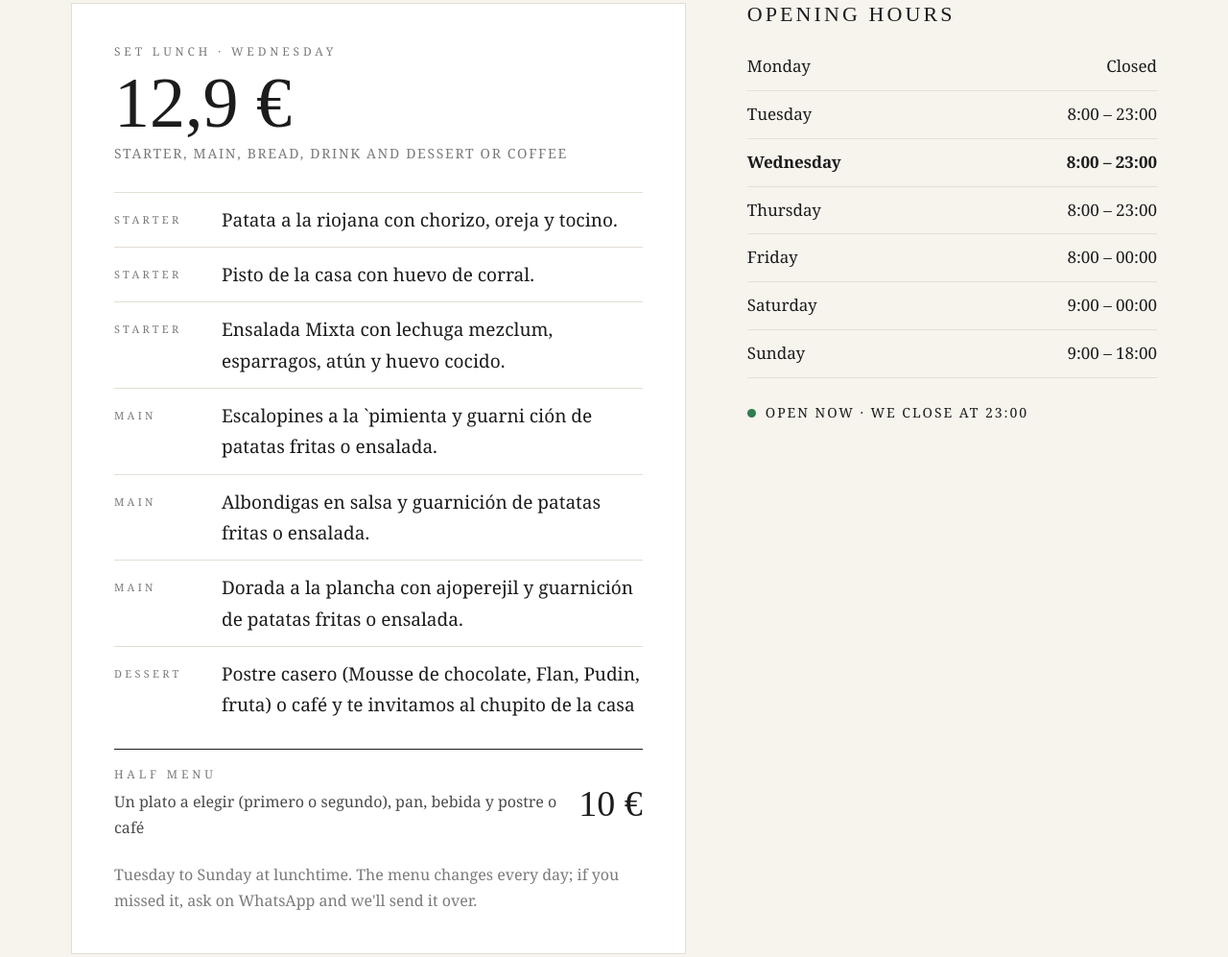
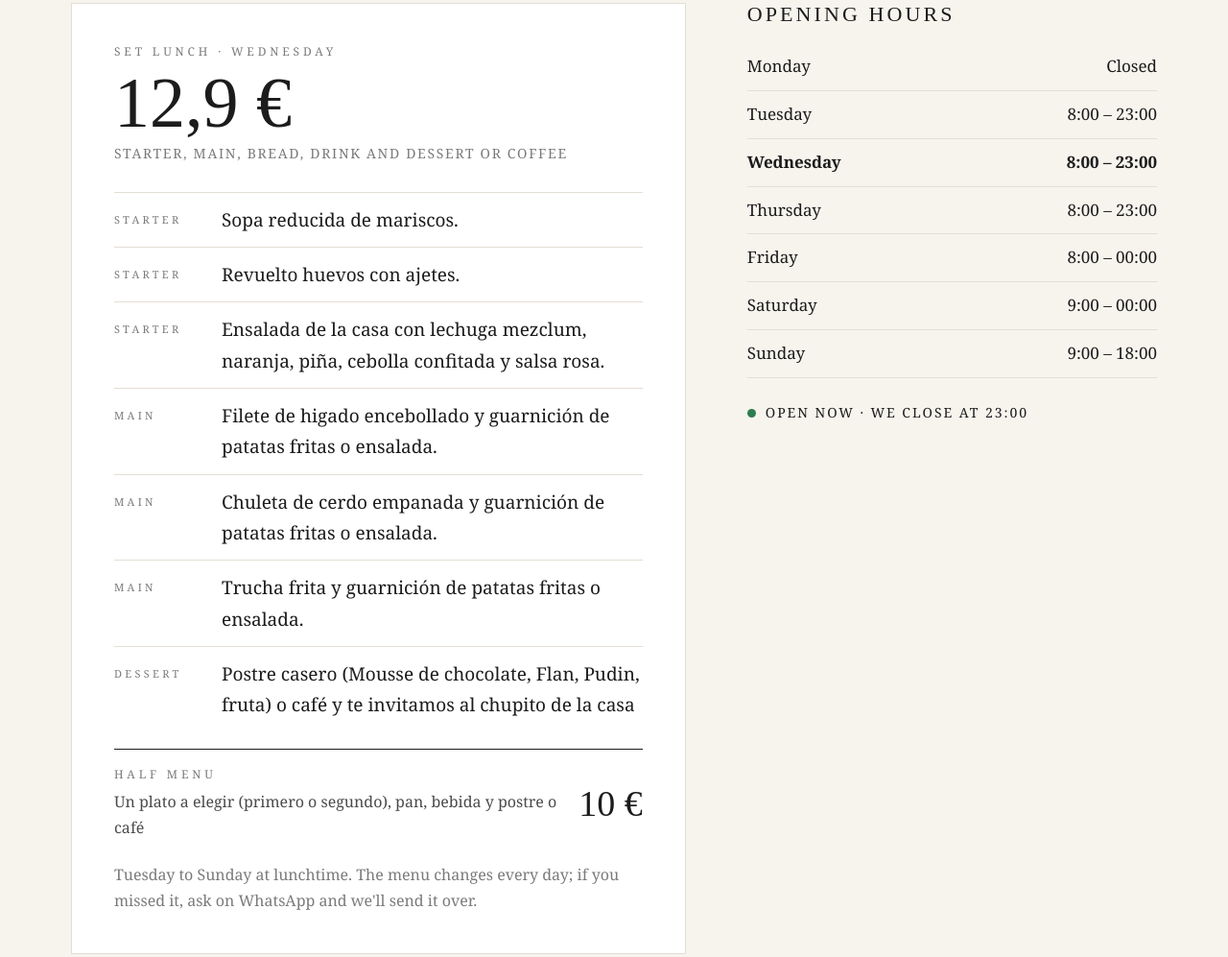
Before and after one commit to emeritalalangui-lgtm/Sal-y-pimienta, a plain HTML site: page index.html in a window 1280 px wide. Shown: the part 1319-2316 px from the top of the page at 96% size. Drawn offline with Linux system fonts and the light colour scheme; a web font is replaced by a local one.

Commit message:
Menú del día 2026-11-18

```diff
--- a/index.html
+++ b/index.html
@@ -506,8 +506,8 @@ footer .horas-pie li{display:flex;justify-content:space-between;gap:12px;color:#
    MENU_DIA; no cambies su formato). Horario y aviso se editan aquí. */
 const MENU_DIA = {
   precio: "12,9 €",
-  primeros: ["Patata a la riojana con chorizo, oreja y tocino.", "Pisto de la casa con huevo de corral.", "Ensalada Mixta con lechuga mezclum, esparragos, atún y huevo cocido."],
-  segundos: ["Escalopines a la `pimienta y guarni ción de patatas fritas o ensalada.", "Albondigas en salsa y guarnición de patatas fritas o ensalada.", "Dorada a la plancha con ajoperejil y guarnición de patatas fritas o ensalada."],
+  primeros: ["Sopa reducida de mariscos.", "Revuelto huevos con ajetes.", "Ensalada de la casa con lechuga mezclum, naranja, piña, cebolla confitada y salsa rosa."],
+  segundos: ["Filete de higado encebollado y guarnición de patatas fritas o ensalada.", "Chuleta de cerdo empanada y guarnición de patatas fritas o ensalada.", "Trucha frita y guarnición de patatas fritas o ensalada."],
   postre: "Postre casero (Mousse de chocolate, Flan, Pudin,  fruta) o café y te invitamos al chupito de la casa"
 };
 const MEDIO_MENU = {
```
